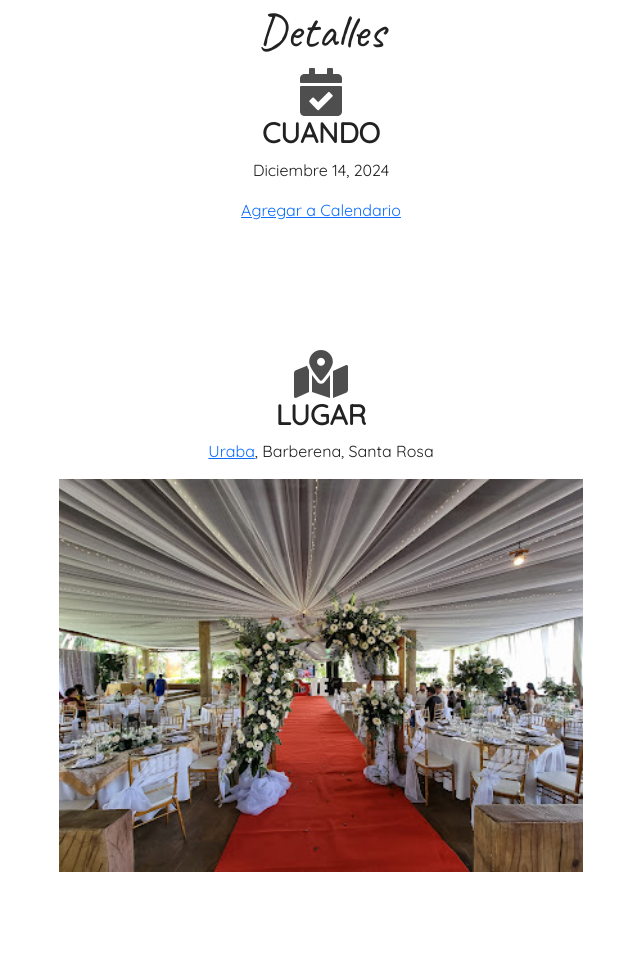
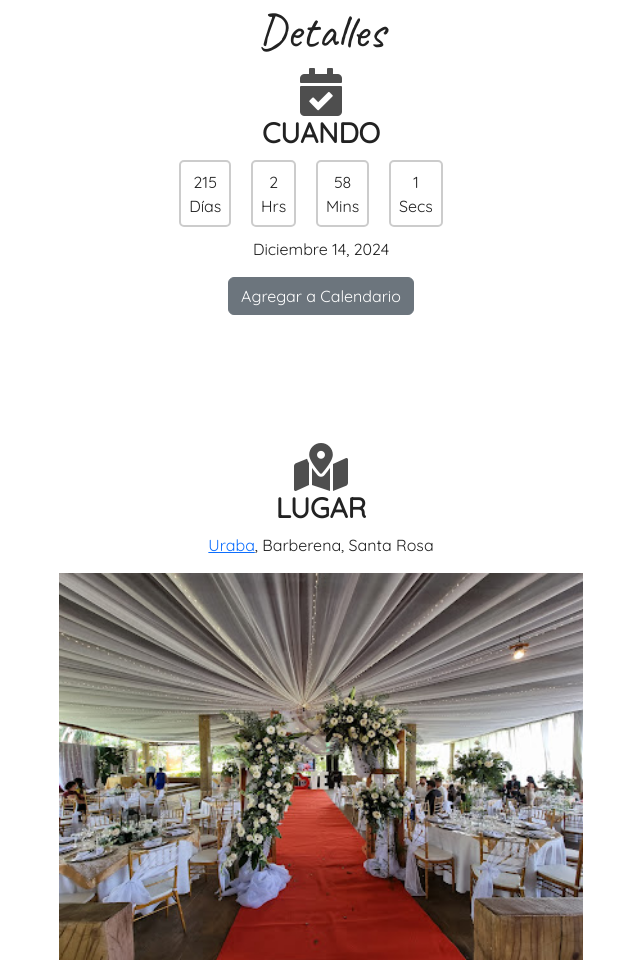
Before and after one commit to Esau-Arenas/Invitacion_Boda_D-M, a plain HTML site: page index.html in a window 1280 px wide. Shown: the part 1215-2175 px from the top of the page, without its empty margins (319-959 px from the left). Drawn offline with nearby package versions, Linux system fonts and the light colour scheme.

Commit message:
Cuenta regresiva

```diff
--- a/index.html
+++ b/index.html
@@ -26,8 +26,14 @@
       <div class="details">
         <i class="fas fa-calendar-check"></i>
         <h3 class="details-heading">Cuando</h3>
+        <div id="contador">
+          <div id="dia"></div>
+          <div id="hora"></div>
+          <div id="minuto"></div>
+          <div id="segundo"></div>
+        </div>
         <p>Diciembre 14, 2024</p>
-        <a title="Agregar a Calendario" rel="noopener" href="https://calendar.google.com/calendar/event?action=TEMPLATE&tmeid=NTg2NTk3MWsxY2VpazZsa25mYWdqc2YxcWcgZWFyZW5hczY2NUBt&tmsrc=earenas665%40gmail.com" target="_blank" rel="nofollow">Agregar a Calendario</a>
+        <a class="btn btn-secondary" title="Agregar a Calendario" rel="noopener" href="https://calendar.google.com/calendar/event?action=TEMPLATE&tmeid=NTg2NTk3MWsxY2VpazZsa25mYWdqc2YxcWcgZWFyZW5hczY2NUBt&tmsrc=earenas665%40gmail.com" target="_blank" rel="nofollow">Agregar a Calendario</a>
       </div>
       <div class="details">
         <i class="fas fa-map-marked-alt"></i>
@@ -96,7 +102,53 @@
       // Abrir la ventana de WhatsApp con el mensaje prellenado
       window.open(url, '_blank');
   });
+
 </script>
 
+<!-- Contador de dias -->
+<script>
+  // Define la fecha objetivo
+  const fechaObjetivo = new Date('2024-12-14');
+
+  function actualizarContador() {
+    // Obtiene la fecha actual
+    const fechaActual = new Date();
+
+    // Calcula la diferencia en milisegundos entre la fecha actual y la fecha objetivo
+    let diferencia = fechaObjetivo - fechaActual;
+
+    // Calcula los componentes de tiempo
+    const segundos = Math.floor(diferencia / 1000);
+    diferencia %= 1000;
+    const minutos = Math.floor(segundos / 60);
+    const horas = Math.floor(minutos / 60);
+    const dias = Math.floor(horas / 24);
+
+    // Actualiza el contenido del elemento HTML con el contador de días
+    document.getElementById('dia').innerHTML = `
+      <div>${dias}</div>
+      <div>Días</div>
+    `;
+    document.getElementById('hora').innerHTML = `
+      <div>${horas % 24}</div>
+      <div>Hrs</div>
+    `;
+    document.getElementById('minuto').innerHTML = `
+      <div>${minutos % 60}</div>
+      <div>Mins</div>
+    `;
+    document.getElementById('segundo').innerHTML = `
+      <div>${segundos % 60}</div>
+      <div>Secs</div>
+    `;
+  }
+
+
+  // Llama a la función para actualizar el contador cada segundo
+  setInterval(actualizarContador, 1000);
+
+  // Llama a la función para actualizar el contador al cargar la página
+  actualizarContador();
+</script>
   </body>
 </html>
--- a/theme.css
+++ b/theme.css
@@ -82,6 +82,28 @@ html, body{
     width: 100%
 }
 
+#contador {
+    font-family: Arial, sans-serif;
+    text-align: center;
+    font-size: 24px;
+    margin-top: 10px;
+    margin-bottom: 10px;
+    display: flex; /* Establece la disposición de flexbox */
+    justify-content: center; /* Centra los elementos horizontalmente */
+
+  }
+
+  #mes, #dia, #hora, #minuto, #segundo {
+      font-family: Playfair Display, serif;
+      padding: 1.5%;
+      border: 2px solid #ccc;
+      border-radius: 5px; /* Añade esquinas redondeadas */
+  }
+
+  #contador > div {
+    margin-right: 20px; /* Espaciado entre los elementos */
+  }
+
 @media only screen and (max-width: 600px) {
     .heading {
         font-size: 4em;
```
